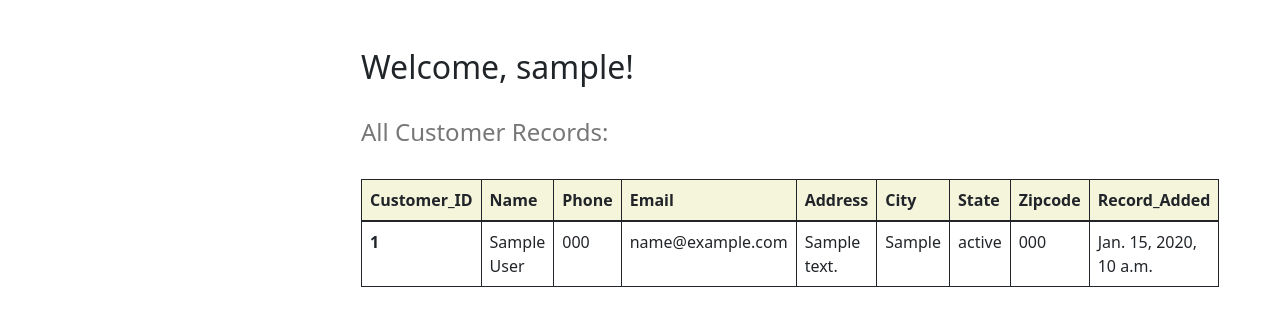
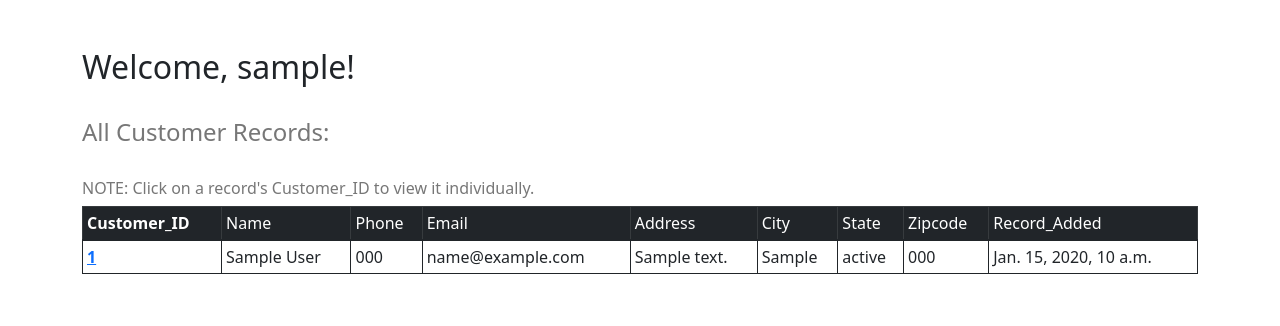
Before and after one commit to paulaji/IM-CRM, a Django app: page / in a window 1280 px wide. Shown: the part 56-382 px from the top of the page. Run offline with Django 4.2, Linux system fonts and the light colour scheme; a user stored in the database is signed in; tables that the repository leaves empty hold one stand-in row (values such as "Sample post").

Commit message:
Update home.html

```diff
--- a/imcrm/website/templates/home.html
+++ b/imcrm/website/templates/home.html
@@ -1,6 +1,5 @@
 {% extends 'base.html' %} {% block content %}
 <!-- creating a login form -->
-<div class="col-md-6 offset-md-3">
 <br />
 
 <!-- if user is authenticated and logged in, we print hello world and wrap the other things inside an else statement -->
@@ -10,7 +9,7 @@
 <h2>Welcome, {{ user.username }}!</h2>
 <br />
 <!-- now we need to display all the customer records -->
-  <h4 style="font-weight: 400; color: #777">All Customer Records:</h4>
+<h4 style="font-weight: 300; color: #777">All Customer Records:</h4>
 <!-- to increase and decrease table size -->
 <!-- maybe consider adding this later -->
 <!-- <div style="font-size: small">
@@ -20,19 +19,23 @@
         <button>large</button>
     </div> -->
 <br />
+<!-- a note saying if we press on the id of each record, it will expand -->
+<h6 style="font-weight: 300; color: #777">
+  NOTE: Click on a record's Customer_ID to view it individually.
+</h6>
 <!-- printing the customers as tables -->
-  <table class="table table-bordered border-dark" style="font-size: medium">
-    <thead>
+<table class="table table-bordered border-dark table-sm">
+  <thead class="table-dark">
     <tr>
-        <th scope="col" style="background: beige">Customer_ID</th>
-        <th scope="col" style="background: beige">Name</th>
-        <th scope="col" style="background: beige">Phone</th>
-        <th scope="col" style="background: beige">Email</th>
-        <th scope="col" style="background: beige">Address</th>
-        <th scope="col" style="background: beige">City</th>
-        <th scope="col" style="background: beige">State</th>
-        <th scope="col" style="background: beige">Zipcode</th>
-        <th scope="col" style="background: beige">Record_Added</th>
+      <th scope="col" style="font-weight: 700">Customer_ID</th>
+      <th scope="col" style="font-weight: 400">Name</th>
+      <th scope="col" style="font-weight: 400">Phone</th>
+      <th scope="col" style="font-weight: 400">Email</th>
+      <th scope="col" style="font-weight: 400">Address</th>
+      <th scope="col" style="font-weight: 400">City</th>
+      <th scope="col" style="font-weight: 400">State</th>
+      <th scope="col" style="font-weight: 400">Zipcode</th>
+      <th scope="col" style="font-weight: 400">Record_Added</th>
     </tr>
   </thead>
   <!-- first, check if there are customers -->
@@ -41,7 +44,12 @@
   {% for customer in customers %}
   <tbody class="table-group-divider">
     <tr>
-        <th scope="row">{{customer.id}}</th>
+      <!-- displaying the id as an 'a' tag so that we can href into the necessary record -->
+      <!-- inside href we will pass django link and the second parameter will be the customer id such that we get a link of the form, record/customerid or record/1 etc -->
+      <th scope="row">
+        <a href="{% url 'record' customer.id %}">{{customer.id}}</a>
+      </th>
+      <!-- displaying other fields normally -->
       <td>{{customer.first_name}} {{customer.last_name}}</td>
       <td>{{customer.phone}}</td>
       <td>{{customer.email}}</td>
@@ -57,6 +65,7 @@
 
 <!-- if user is not logged in -->
 {% else %}
+<div class="col-md-6 offset-md-3">
   <!-- <div class="d-grid gap-2 col-6 mx-auto"> -->
   <h4 style="font-weight: 400; color: #777">Login to your account</h4>
   <br />
@@ -92,6 +101,5 @@
       </div>
     </form>
   </form>
-  {% endif %}
 </div>
-{% endblock %}
+{% endif %} {% endblock %}
```
Lines whose indentation alone changed are shown as unchanged.
